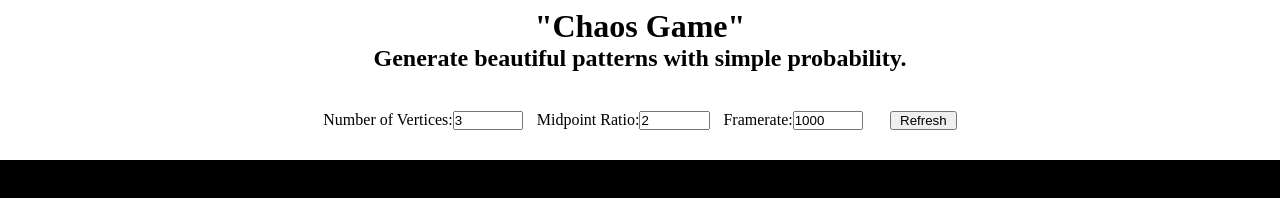
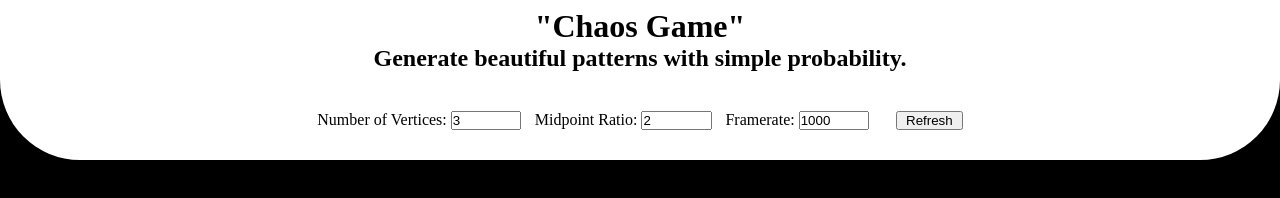
Before and after one commit to NoahSyn10/ghp-filehost, a plain HTML site: page fractals/index.html in a window 1280 px wide. Drawn offline with Linux system fonts and the light colour scheme.

Commit message:
fix framerate add header style

```diff
--- a/fractals/index.html
+++ b/fractals/index.html
@@ -5,18 +5,21 @@
         <title>Fractals using Probability</title>
     </head>
     <body>
+        <div class="header">
             <div class="title-box">
                 <h1>"Chaos Game"</h1>
                 <h2>Generate beautiful patterns with simple probability.</h2>
             </div>
             <div class="options-box">
-            Number of Vertices:
-            <input id="numVertices" type="number" value="3" style="width: 5em; margin-right: 1em;" placeholder="Number of Vertices">
-            Midpoint Ratio:
-            <input id="midDist" type="number" value="2" style="width: 5em; margin-right: 1em;" placeholder="Midpoint Distance">
-            Framerate:
-            <input id="framerate" type="number" value="1000" style="width: 5em; margin-right: 1em;" placeholder="Framerate">
+                <a>
+                Number of Vertices: <input id="numVertices" type="number" value="3" style="width: 5em; margin-right: 1em;" placeholder="Number of Vertices">
+                </a><a>
+                Midpoint Ratio: <input id="midDist" type="number" value="2" style="width: 5em; margin-right: 1em;" placeholder="Midpoint Distance">
+                </a><a>
+                Framerate: <input id="framerate" type="number" value="1000" style="width: 5em; margin-right: 1em;" placeholder="Framerate">
+                </a>
                 <button id="refreshBtn" style="width:5em; margin-left: 1em;">Refresh</button>
+            </div>
         </div>
         <div class="canvas-box">
             <canvas id="myCanvas" width="750" height="750"></canvas>
@@ -27,14 +30,13 @@
         // Author: Noah Synowiec
         var canvas = document.getElementById("myCanvas");
         var ctx = canvas.getContext("2d");
-        // Fullscreen
         canvas.width = window.innerWidth;
         canvas.height = window.innerHeight*4/5;
         var width = canvas.width;
         var height = canvas.height;
         var numCorners = parseInt(document.getElementById("numVertices").value);
         var midDist = parseInt(document.getElementById("midDist").value);
-        var frameRate = 1/parseInt(document.getElementById("framerate").value);;
+        var frameRate = 1000/parseInt(document.getElementById("framerate").value);
 
         //var tri = [[width/2,       height/6],
         //           [width/18,      (height/6)*5],
@@ -48,22 +50,29 @@
         draw();
 
         function refresh() {
+            // Resize & refresh window.
             canvas.width = window.innerWidth;
             canvas.height = window.innerHeight*4/5;
             width = canvas.width;
             height = canvas.height;
+
+            // Get updated variables from page.
             numCorners = parseInt(document.getElementById("numVertices").value);
             midDist = parseInt(document.getElementById("midDist").value);
-            frameRate = 1/parseInt(document.getElementById("framerate").value);
+            frameRate = 1000/parseInt(document.getElementById("framerate").value);
+
+            // Reset shape and tracepoint positions.
             tri = []
             tracePoint = [];
-            //clearInterval(drawInt);
-            //drawInt = 0;
-            //drawInt = setInterval(draw, frameRate);
-            //draw();
+
+            // Set new framerate.
+            clearInterval(drawInt);
+            drawInt = setInterval(draw, frameRate);
+            draw();
         }
 
         function draw() {
+            // Run game if the shape and tracePoing are set.
             if (tri.length == numCorners && tracePoint.length == 2) {
                 drawPoint(tracePoint[0], tracePoint[1]);
                 var corner = chooseCorner(numCorners);
@@ -73,19 +82,18 @@
         }
 
         function mouseUpHandler(e) {
+            // Create corners then tracePoint.
             if (tri.length < numCorners) {
+                tri.push([e.offsetX, e.offsetY])
                 drawPoint(e.offsetX, e.offsetY, 2)
-                tri.push([e.offsetX, e.offsetY])
             } else if (tracePoint.length == 0) {
                 tracePoint = [e.offsetX, e.offsetY]
+                drawPoint(e.offsetX, e.offsetY, 1)
             }
         }
 
-        function mouseInBounds(e) {
-
-        }
-
         function getMidpoint(x1, y1, x2, y2) {
+            // Divide difference and add back to find midpoint.
             return [x2+((x1-x2)/midDist), y2+((y1-y2)/midDist)]
         }
 
@@ -106,10 +114,17 @@
             padding: 0;
             margin: 0;
         }
+        html {
+            background-color: black;
+        }
         canvas {
             background: black;
             display: block;
             margin: 0 auto;
+        }
+        .header {
+            background-color: white;
+            border-radius: 0vh 0vh 10vh 10vh;
         }
         .title-box {
             width: 100vw;
@@ -125,6 +140,7 @@
             height: 10vh;
             display: flex;
             flex-direction: row;
+            flex-wrap: wrap;
             align-items: center;
             place-content: center;
         }
```
Lines whose indentation alone changed are shown as unchanged.
